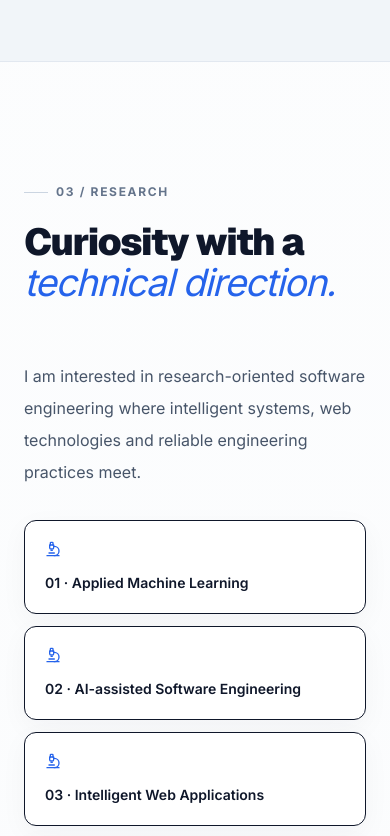
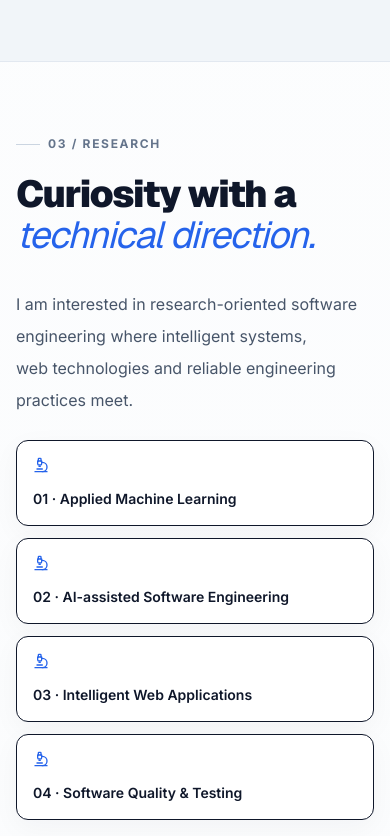
Before and after one commit to Mehedi1-SWE/portfolio, a Next.js app: page / in a window 390 px wide. Shown: the part 4740-5576 px from the top of the page. Built offline with nearby package versions, Linux system fonts and the light colour scheme.

Commit message:
Polish typography and mobile responsive experience

```diff
--- a/components/Research.tsx
+++ b/components/Research.tsx
@@ -10,14 +10,14 @@ const interests = [
 
 export function Research() {
   return (
-    <section id="research" className="mx-auto max-w-[1280px] px-6 py-28 lg:px-12">
-      <div className="grid gap-14 lg:grid-cols-[.72fr_1.28fr]">
-        <SectionHeading number="03" eyebrow="Research" title={<>Curiosity with a <span className="font-sans font-normal italic text-[#2563EB]">technical direction.</span></>} />
+    <section id="research" className="mx-auto max-w-[1280px] px-4 py-16 sm:px-6 sm:py-20 lg:px-12 lg:py-28">
+      <div className="grid gap-8 sm:gap-10 lg:grid-cols-[.72fr_1.28fr] lg:gap-14">
+        <SectionHeading number="03" eyebrow="Research" title={<>Curiosity with a <span className="font-normal italic text-[#2563EB]">technical direction.</span></>} />
         <div>
           <p className="max-w-2xl text-[16px] leading-8 text-[#475569]">I am interested in research-oriented software engineering where intelligent systems, web technologies and reliable engineering practices meet.</p>
-          <div className="mt-8 grid gap-3 sm:grid-cols-2">
+          <div className="mt-6 grid gap-3 sm:mt-8 sm:grid-cols-2">
             {interests.map((item, index) => (
-              <div key={item} className="rounded-xl border bg-white p-5 shadow-[0_8px_28px_rgba(15,23,42,.04)]">
+              <div key={item} className="rounded-xl border bg-white p-4 shadow-[0_8px_28px_rgba(15,23,42,.04)] sm:p-5">
                 <Microscope size={16} className="text-[#2563EB]" />
                 <p className="mt-4 text-sm font-semibold text-[#0F172A]">0{index + 1} · {item}</p>
               </div>
```
